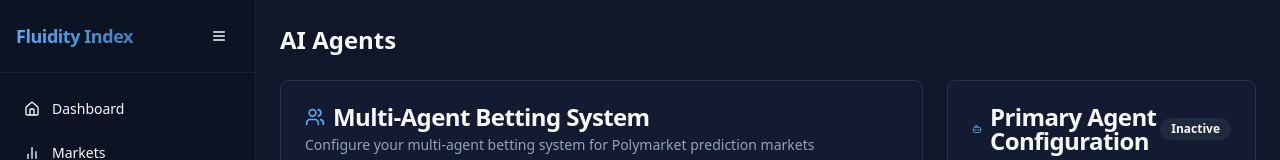
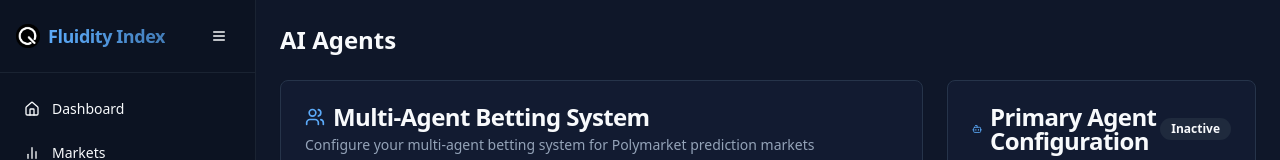
Before and after one commit to ngoiyaeric/Saucy, a React (Vite) app: page /agents in a window 1280 px wide. Shown: the top 160 px of the page. Built offline with nearby package versions, Linux system fonts and the light colour scheme.

Commit message:
Add logo to the index page
Add the logo to the top of the index page.

```diff
--- a/src/components/AppSidebar.tsx
+++ b/src/components/AppSidebar.tsx
@@ -53,12 +53,25 @@ export function AppSidebar({ collapsed, toggleSidebar }: AppSidebarProps) {
       )}
     >
       <div className="p-4 flex items-center justify-between border-b border-sidebar-border">
-        {!collapsed && (
-          <h1 className="font-bold text-lg tracking-tight text-sidebar-foreground">
-            <span className="bg-gradient-to-r from-primary to-primary/70 bg-clip-text text-transparent">
-              Fluidity Index
-            </span>
-          </h1>
+        {!collapsed ? (
+          <div className="flex items-center">
+            <img
+              src="/lovable-uploads/1dc80e14-28e6-47e5-97e6-02b62ea66892.png"
+              alt="Fluidity Logo"
+              className="h-6 w-6 mr-2"
+            />
+            <h1 className="font-bold text-lg tracking-tight text-sidebar-foreground">
+              <span className="bg-gradient-to-r from-primary to-primary/70 bg-clip-text text-transparent">
+                Fluidity Index
+              </span>
+            </h1>
+          </div>
+        ) : (
+          <img
+            src="/lovable-uploads/1dc80e14-28e6-47e5-97e6-02b62ea66892.png"
+            alt="Fluidity Logo"
+            className="h-6 w-6 mx-auto"
+          />
         )}
         <Button
           variant="ghost"
--- a/src/pages/Index.tsx
+++ b/src/pages/Index.tsx
@@ -26,9 +26,16 @@ const Index = () => {
     return (
       <div className="min-h-screen flex flex-col items-center justify-center">
         <div className="text-center mb-8">
-          <h1 className="text-4xl font-bold mb-4 bg-gradient-to-r from-blue-500 to-blue-300 text-transparent bg-clip-text">
-            Fluidity Index
-          </h1>
+          <div className="flex flex-col items-center">
+            <img
+              src="/lovable-uploads/1dc80e14-28e6-47e5-97e6-02b62ea66892.png"
+              alt="Fluidity Index Logo"
+              className="w-24 h-24 mb-4"
+            />
+            <h1 className="text-4xl font-bold mb-4 bg-gradient-to-r from-blue-500 to-blue-300 text-transparent bg-clip-text">
+              Fluidity Index
+            </h1>
+          </div>
           <p className="text-xl text-muted-foreground max-w-md mb-2">
             Multi-agent prediction markets and trading powered by AI
           </p>
```
Also changed, not shown: public/lovable-uploads/1dc80e14-28e6-47e5-97e6-02b62ea66892.png (added).
